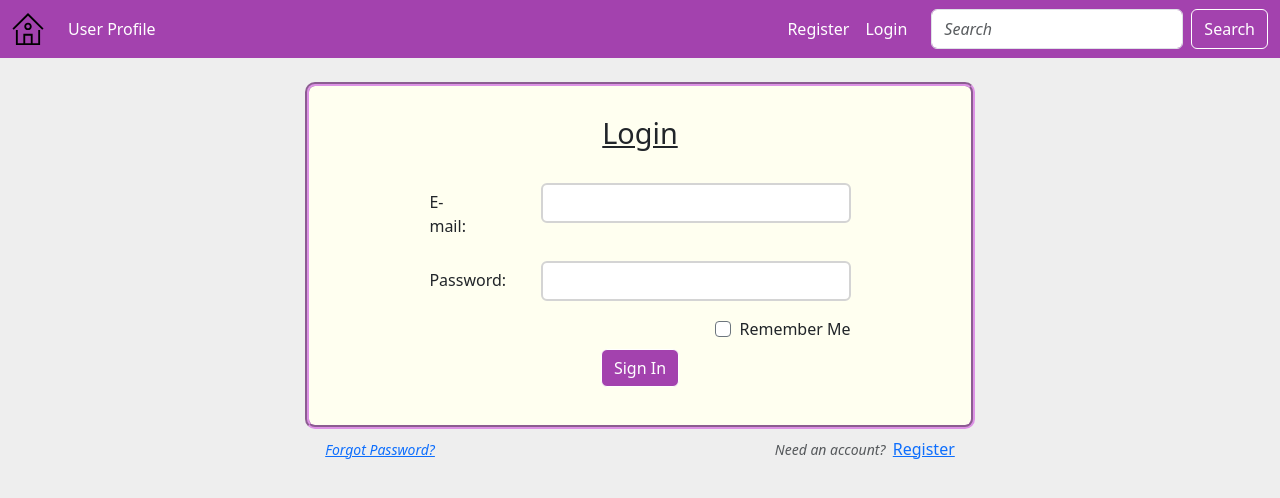
After one commit to davki54321/flask_codemy, a Flask app: page /login in a window 1280 px wide. The commit adds this page. Shown: the top 498 px of the page. Run offline with Flask 2, Linux system fonts and the light colour scheme.

Commit message:
register, login, error msgs

```diff
--- a/app.py
+++ b/app.py
@@ -1,62 +1,105 @@
 
-from flask import Flask, render_template, flash
+from flask import Flask, render_template, flash, url_for, redirect
 from flask_wtf import FlaskForm
-from wtforms import StringField, SubmitField
-from wtforms.validators import DataRequired
-
-
-# Create form class
-class NameForm(FlaskForm):
-    name = StringField("What's Your Name?", validators=[DataRequired()])
-    submit = SubmitField("Submit")
+from wtforms import StringField, PasswordField, SubmitField, BooleanField
+from wtforms.validators import DataRequired, Email, Length, EqualTo
+import sqlalchemy
+from datetime import datetime
 
 
 # Create flask instance
 # This helps flask find files in directory
 app = Flask(__name__)
+
 # Creates secret key for CSRF token
-app.config['SECRET_KEY'] = "somethingsomething"
+app.config['SECRET_KEY'] = "41094a4ad7b210551598a12ee3ae58a9"
+
+
+# Create form class
+class RegisterForm(FlaskForm):
+
+    # first argument (i.e. "Name:") after objects (StringField, etc) is used for label element in html
+    # second argument is a list (validators) of classes from wtform.validators
+    name = StringField("Name:", validators=[DataRequired(), Length(min=2, max=20)])
+    email = StringField("E-mail:", validators=[DataRequired(), Email()])
+    password = PasswordField("Password:", validators=[DataRequired()])
+    confirm_pw = PasswordField("Confirm password:", validators=[DataRequired(), EqualTo("password")])
+    submit = SubmitField("Create Account")
+
+
+    # Create form class
+class LoginForm(FlaskForm):
+
+    # first argument (i.e. "E-mail:") after objects (StringField, etc) is used for label element in html
+    # second argument is a list (validators) of classes from wtform.validators
+    email = StringField("E-mail:", validators=[DataRequired(), Email()])
+    password = PasswordField("Password:", validators=[DataRequired()])
+    remember = BooleanField("Remember Me")
+    submit = SubmitField("Sign In")
+
+
+# add database
+# app.config["SQLALCHEMY_DATABASE_URI"] = "sqlite://users.db"
+# TODO
+
 
 # Create a route decorator
 @app.route('/')
-# def index():
-#     return "<h1>hello world!!!</h1>"
-
 def index():
-    return render_template("index.html")
+    return render_template("index.html",
+                           title="home")
 
 
 #localhost:5000/users/david
 # <var> must be the same as var name entered into function, in this name <name> (line 31) and def user(name) (line 32)
 @app.route('/users/<name>')
 def user(name):
-    return render_template("user.html", name=name)
+    return render_template("user.html",
+                            title="User Profile",
+                            name=name)
+
 
 # Invalid URL
 @app.errorhandler(404)
 # variable "e" is for error
 def page_not_found(e):
     # 404 at end of line 40 will get pass to "page_not_found(e)"
-    return render_template("404.html"), 404
+    return render_template("404.html", title="Error:404"), 404
+
 
 # Internal Server Errror
 @app.errorhandler(500)
 # variable "e" is for error
 def page_not_found(e):
     # 500 at end of line 40 will get pass to "page_not_found(e)"
-    return render_template("500.html"), 500
+    return render_template("500.html", title="Error:500"), 500
 
-# Name form
-@app.route('/name_form', methods=["GET", "POST"])
-def name_form():
+
+# Registration form
+@app.route('/registration', methods=["GET", "POST"])
+def register():
+    # name set to none so first time page is loaded different message appears (in the jinja code)
     name = None
-    form = NameForm()
+    form = RegisterForm()
     # Validates form
     if form.validate_on_submit():
         name = form.name.data
         form.name.data = ""
-        flash("Form Submitted Successfully")
+        flash("Account created successfully!", "success")
+        return redirect(url_for("index"))
 
-    return render_template("name_form.html",
+    return render_template("registration.html",
+                            title="Registration",
                             name = name,
                             form = form)
+
+@app.route('/login', methods=["GET", "POST"])
+def login():
+    form = LoginForm()
+    if form.validate_on_submit():
+        flash("Logged in successfully!", "success")
+        return redirect(url_for("index"))
+
+    return render_template("login.html",
+                            title="Login",
+                            form = form)
--- a/static/css/styles.css
+++ b/static/css/styles.css
@@ -1,14 +1,79 @@
+/* .alert for flash messages */
+.alert.success {
+    background-color: #C8FFC1;
+    border: 2px solid #31CA21;
+}
+
+.alert.error {
+    background-color: red;
+}
 
 body {
-    background-color: #f4f4f4;
+    background-color: #EEEEEE;
 }
 
+/* for input borders on register and login pages */
+.border1 {
+    border: 2px solid #D4D4D4;
+}
+
+/* for "search" in navbar,
+"Create Account" on register
+"Login" on login */
+.btn1 {
+    background-color: #A342AE;
+    border: 1px solid #ffffff;
+    color: #ffffff;
+}
+
+.btn1:hover {
+    background-color: #FBCAFF;
+    color: #7D008B;
+    border: 1px solid #7D008B;
+}
+
+/* dont know where this element is ???
 center p {
     font-family: 'Courier New', Courier, monospace;
     font-size: 1.7em;
     font-weight: bold;
     padding-top: 0.5em;
+} */
+
+/* for div on register and login after form */
+.div1 {
+    margin: auto;
+    width: 60%;
+    min-width: 200px;
+    max-width: 800px;
 }
+
+/* for h1 on register.html */
+div[class="form-container"] h1 {
+    font-size: 1.8em;
+    text-decoration: underline;
+}
+
+.form-container {
+    background-color: #FFFFF0;
+    border: 4px #DD92E5 groove;
+    border-radius: 10px;
+    margin: auto;
+    padding: 30px;
+    width: 60%;
+    min-width: 200px;
+    max-width: 800px;
+}
+
+.form-reg {
+    width: 70%;
+    margin: auto;
+}
+
+/* for "search" placeholder */
+input:placeholder-shown {
+    font-style: italic;
+ }
 
 /* removes underline from navbar links */
 .navbar-gen a {
@@ -18,19 +83,6 @@ center p {
 /* navbar background color */
 .nav-bg {
     background-color: #A342AE;
-}
-
-/* navbar search bar colors */
-#nav-search {
-    background-color: #A342AE;
-    border: 1px solid #ffffff;
-    color: #ffffff;
-}
-
-#nav-search:hover {
-    background-color: #7FE2D5;
-    color: #06473E;
-    border: 1px solid #06473E;
 }
 
 /* color for text in navbar */
--- a/templates/base.html
+++ b/templates/base.html
@@ -3,7 +3,12 @@
     <head>
         <meta charset="utf-8">
         <meta name="viewport" content="width=device-width, initial-scale=1">
-        <title>Flasker</title>
+        {% if title %}
+            <title>{{ title }}</title>
+        {% else %}
+            <title>Flasker</title>
+        {% endif %}
+
 
         <!-- bootstrap css -->
         <link href="https://cdn.jsdelivr.net/npm/bootstrap@5.3.0-alpha1/dist/css/bootstrap.min.css" rel="stylesheet" integrity="sha384-GLhlTQ8iRABdZLl6O3oVMWSktQOp6b7In1Zl3/Jr59b6EGGoI1aFkw7cmDA6j6gD" crossorigin="anonymous">
@@ -16,8 +21,54 @@
         {% include 'navbar.html' %}
         <br/>
         <div class="container">
+            <!-- flashes message if there is a message -->
+            <!-- from codemy -->
+            <!-- {% for message in get_flashed_messages() %}
+                <div class="alert alert-dismissible fade show" role="alert">
+                    {{ message }}
+                    <button
+                        type="button"
+                        class="btn-close"
+                        data-bs-dismiss="alert"
+                        aria-label="Close"></button>
+                </div>
+
+            {% endfor %} -->
+
+            <!-- flash message -->
+            <!-- from corey schafter -->
+            {% with messages = get_flashed_messages(with_categories=true) %}
+                {% if messages %}
+                    {% for category, message in messages %}
+                        <!-- fading flash msg from codemy -->
+                        <!-- class "alert-{{ category }}" in div below used for standard flask flash msg colors -->
+                        <!-- <div class="alert alert-{{ category }} alert-dismissible fade show" role="alert">
+                            {{ message }}
+                            <button
+                                type="button"
+                                class="btn-close"
+                                data-bs-dismiss="alert"
+                                aria-label="Close"></button>
+                        </div> -->
+
+                        <!-- fading flash message from codemy -->
+                        <!-- "{{ category }}" in class in div below used for custom flash msg colors defined in css -->
+                        <div class="alert {{ category }} alert-dismissible fade show" role="alert">
+                            {{ message }}
+                            <button
+                                type="button"
+                                class="btn-close"
+                                data-bs-dismiss="alert"
+                                aria-label="Close"></button>
+                        </div>
+                    {% endfor %}
+                {% endif %}
+            {% endwith %}
+
+            <!-- "block content" imported from other pages -->
             {% block content %}
             {% endblock %}
+
         </div>
         <script src="https://cdn.jsdelivr.net/npm/bootstrap@5.3.0-alpha1/dist/js/bootstrap.bundle.min.js" integrity="sha384-w76AqPfDkMBDXo30jS1Sgez6pr3x5MlQ1ZAGC+nuZB+EYdgRZgiwxhTBTkF7CXvN" crossorigin="anonymous"></script>
         <script src="https://cdn.jsdelivr.net/npm/@popperjs/core@2.11.6/dist/umd/popper.min.js" integrity="sha384-oBqDVmMz9ATKxIep9tiCxS/Z9fNfEXiDAYTujMAeBAsjFuCZSmKbSSUnQlmh/jp3" crossorigin="anonymous"></script>
--- /dev/null
+++ b/templates/login.html
@@ -0,0 +1,86 @@
+{% extends 'base.html' %}
+
+{% block content %}
+
+    <div class="form-container">
+        <h1 class="text-center">Login</h1>
+        <br>
+        <form class="form-reg" action="" method="POST">
+            <!-- "form" object from funct "registration" in app.py -->
+            <!-- creates CSRF token -->
+            {{ form.hidden_tag() }}
+
+            <!-- "email" label and input fields -->
+            <div class="row mb-3">
+                {{ form.email.label(class="col-sm-2 col-form-label") }}
+                <!-- <div class="col-sm-9 ms-auto">
+                    {{ form.email(class="form-control") }}
+                </div> -->
+
+                <!-- this div sets input field next to label instead of under label -->
+                <div class="col-sm-9 ms-auto">
+                    <!-- checks for errors from validation checks -->
+                    {% if form.email.errors %}
+                        {{ form.email(class="form-control is-invalid") }}
+                            <div class="invalid-feedback">
+                                {% for error in form.email.errors %}
+                                <span>{{ error }}</span>
+                                {% endfor %}
+                            </div>
+                    {% else %}
+                        <!-- Creates input field or StringField-->
+                        <!-- class "form-control" is from bootstrap -->
+                        {{ form.email(class="form-control border1") }}
+                    {% endif %}
+                </div>
+            </div>
+
+            <!-- "password" label and input fields -->
+            <div class="row mb-3">
+                {{ form.password.label(class="col-sm-2 col-form-label") }}
+
+                <!-- this div sets input field next to label instead of under label -->
+                <div class="col-sm-9 ms-auto">
+                    <!-- {{ form.password(class="form-control") }} -->
+
+                    <!-- checks for errors from validation checks -->
+                    {% if form.password.errors %}
+                        {{ form.password(class="form-control is-invalid") }}
+                            <div class="invalid-feedback">
+                                {% for error in form.password.errors %}
+                                <span>{{ error }}</span>
+                                {% endfor %}
+                            </div>
+                    {% else %}
+                        <!-- Creates input field or StringField-->
+                        <!-- class "form-control" is from bootstrap -->
+                        {{ form.password(class="form-control border1") }}
+                    {% endif %}
+                </div>
+            </div>
+
+            <!-- "remember me" check box -->
+            <div class="form-check float-end">
+                {{ form.remember(class="form-check-input border-secondary") }}
+                {{ form.remember.label(class="form-check-label") }}
+            </div>
+
+            <!-- Creates submit button -->
+            <div class="text-center mt-5 mb-2">
+                {{ form.submit(class="btn btn-secondary btn1") }}
+            </div>
+        </form>
+    </div>
+    <div class="div1 d-flex">
+        <div class="me-auto ms-1 mt-2">
+            <small class="text-muted ms-3">
+                <a class="fst-italic" href="#">Forgot Password?</a>
+            </small>
+        </div>
+        <div class="me-1 ms-auto mt-2">
+            <small class="text-muted me-3">
+                <i>Need an account?</i>&nbsp <a class="fs-6" href="{{ url_for('register') }}">Register</a>
+            </small>
+        </div>
+    </div>
+{% endblock %}
--- a/templates/navbar.html
+++ b/templates/navbar.html
@@ -4,16 +4,14 @@
         <!-- home icon linked to homepage -->
         <!-- 'index' in url_for is route (def index in line 25 of app.py) from app.py (under @app.route('/')) -->
         <a class="navbar-brand" href="{{ url_for('index') }}">
-            <img
-                class="d-inline-block align-top"
+            <img class="d-inline-block align-top"
                     src="\static\home-icon.svg"
                     alt="home icon"
                     width="32">
         </a>
 
         <!-- hamburger menu for collapse navbar -->
-        <button
-            class="navbar-toggler"
+        <button class="navbar-toggler"
                 type="button"
                 data-bs-toggle="collapse"
                 data-bs-target="#navbarSupportedContent"
@@ -22,10 +20,17 @@
                 aria-label="Toggle navigation">
             <span class="navbar-toggler-icon"></span>
         </button>
-        <div class="collapse navbar-collapse" id="navbarSupportedContent">
+
+        <!-- actual navbar -->
+        <div class="collapse navbar-collapse d-flex"
+                id="navbarSupportedContent">
+
+            <!-- left side of navbar -->
+            <div class="me-auto">
                 <ul class="navbar-nav me-auto mb-2 mb-lg-0">
                     <!-- link to user profile page -->
                     <li class="nav-item">
+                        <!-- "url_for" takes name of function def after @route in app.py -->
                         <a
                             class="nav-link nav-text"
                             aria-current="page"
@@ -33,25 +38,41 @@
                             User Profile
                         </a>
                     </li>
+                </ul>
+            </div>
+
+            <!-- right sight of navbar -->
+            <div class="d-flex">
+                <ul class="navbar-nav me-3 mb-2 mb-lg-0">
                     <!-- link to name form page -->
                     <li class="nav-item">
-                <a class="nav-link nav-text" href="{{ url_for('name_form') }}"> Name Form
+                         <!-- "url_for" takes name of function def after @route in app.py -->
+                         <a class="nav-link nav-text"
+                            href="{{ url_for('register') }}">
+                            Register
+                        </a>
+                     </li>
+                    <li class="nav-item">
+                         <!-- "url_for" takes name of function def after @route in app.py -->
+                         <a class="nav-link nav-text"
+                            href="{{ url_for('login') }}">
+                            Login
                         </a>
                      </li>
                 </ul>
+                <!-- search bar -->
                 <form class="d-flex" role="search">
-                <input
-                    class="form-control me-2"
+                    <input class="form-control me-2"
                         type="search"
                         placeholder="Search"
                         aria-label="Search">
                     <button
-                    class="btn btn-outline-success"
-                    id="nav-search"
+                        class="btn btn1"
                         type="submit">
                         Search
                     </button>
                 </form>
             </div>
         </div>
+    </div>
 </nav>
```
Also changed, not shown: templates/name_form.html (deleted, +0 -49 lines), templates/registration.html (added, +150 -0 lines), static/images/plum.png (deleted). Lines whose indentation alone changed are shown as unchanged.
